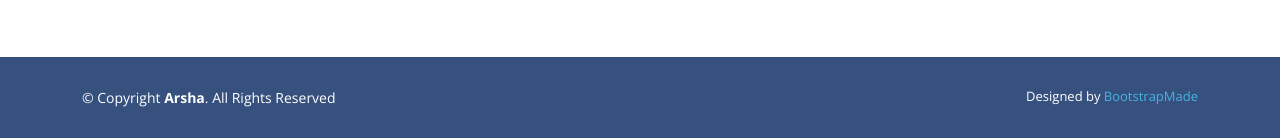
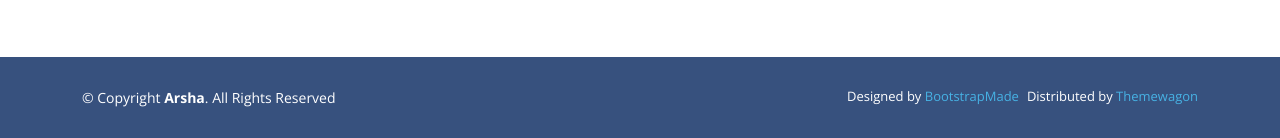
Before and after one commit to technext/arsha, a plain HTML site: page index.html in a window 1280 px wide. Shown: the part 8518-8656 px from the top of the page. Drawn offline with nearby package versions, Linux system fonts and the light colour scheme.

Commit message:
update credit area

```diff
--- a/assets/css/style.css
+++ b/assets/css/style.css
@@ -1784,6 +1784,7 @@ section {
 
 #footer .credits {
   float: right;
+  padding-left: .5rem;
   font-size: 13px;
 }
 
--- a/index.html
+++ b/index.html
@@ -814,6 +814,12 @@
         <!-- Licensing information: https://bootstrapmade.com/license/ -->
         <!-- Purchase the pro version with working PHP/AJAX contact form: https://bootstrapmade.com/arsha-free-bootstrap-html-template-corporate/ -->
         Designed by <a href="https://bootstrapmade.com/">BootstrapMade</a>
+
+        <div class="credits">
+
+          Distributed by <a href="https://themewagon.com/">Themewagon</a>
+
+        </div>
       </div>
     </div>
   </footer><!-- End Footer -->
```
